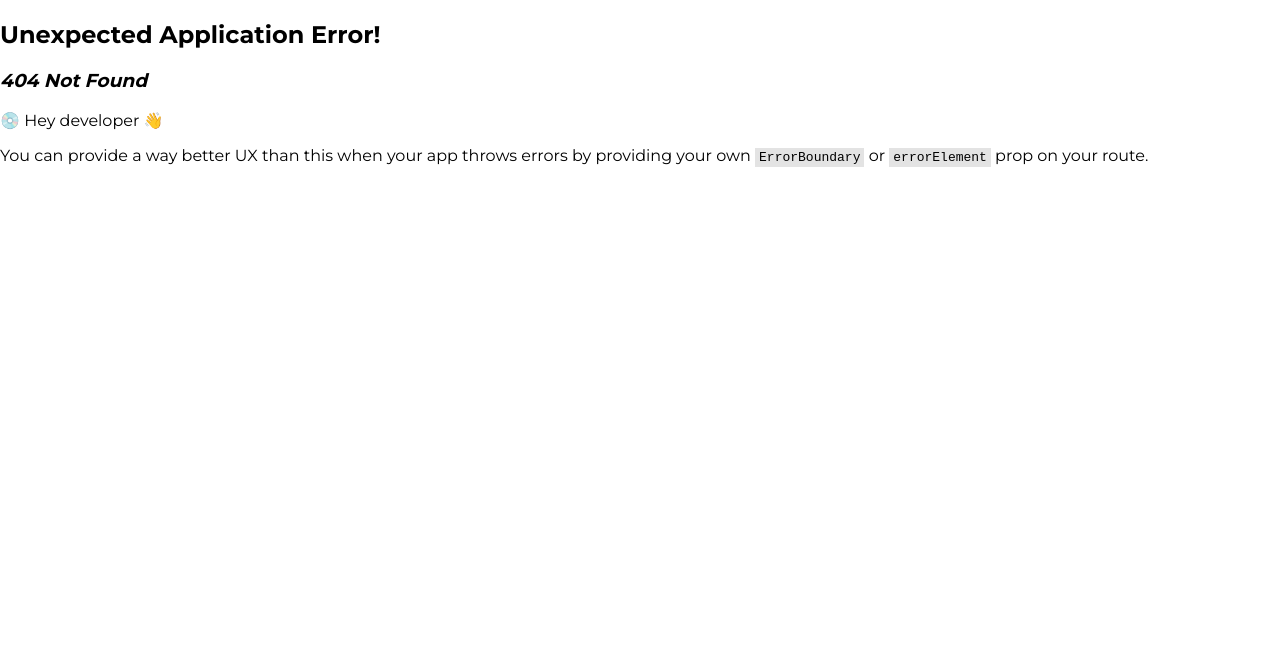
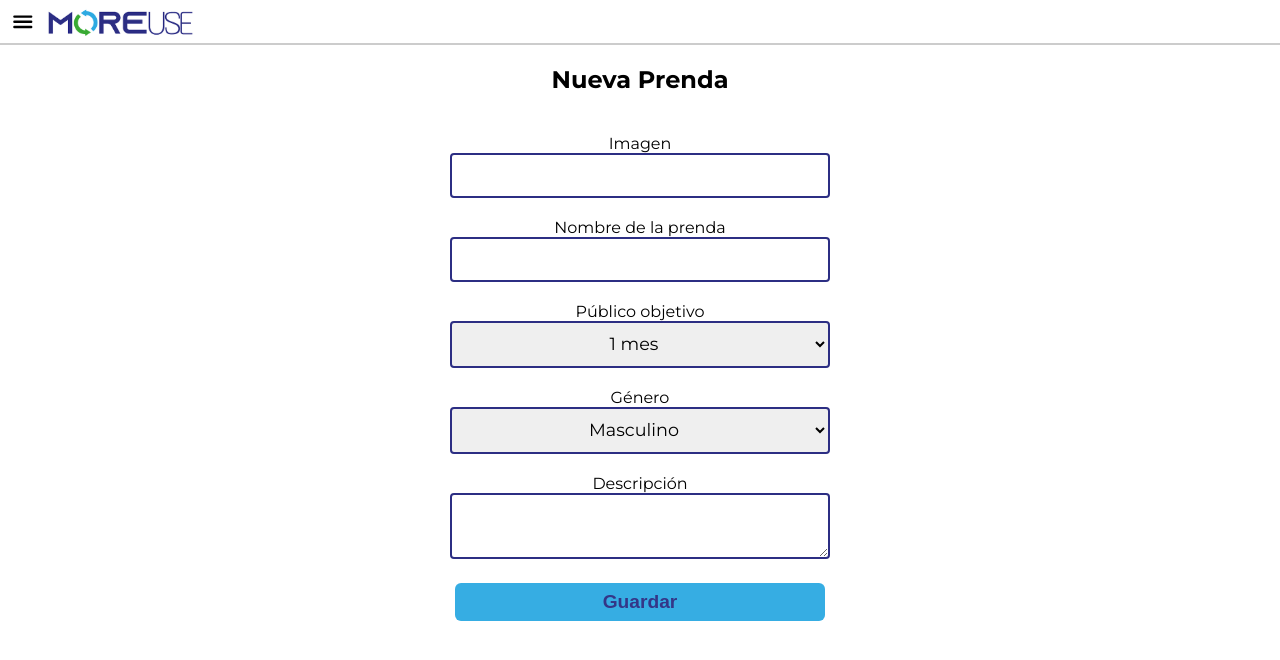
Before and after one commit to andresjuliango/cedesistemas-fs-2023-1, a React (Vite) app in the folder moreuse-app/: page /add-clothing in a window 1280 px wide. Before the commit this address had no page. Shown: the top 660 px of the page. Built offline with nearby package versions, Linux system fonts and the light colour scheme.

Commit message:
feat: add MyClothing and AddClothing

```diff
--- a/moreuse-app/src/App.jsx
+++ b/moreuse-app/src/App.jsx
@@ -2,14 +2,17 @@ import { RouterProvider } from "react-router-dom"
 import { GlobalStyle } from "./globalStyles"
 import { router } from "./Routes/Router"
 import { MenuContextStore } from "./Contexts/MenuContext"
+import { UserContextStore } from "./Contexts/UserContext"
 
 export const App = () => {
   return (
     <>
       <GlobalStyle />
-      <MenuContextStore>
-        <RouterProvider router={router}/>
-      </MenuContextStore>
+      <UserContextStore>
+        <MenuContextStore>
+          <RouterProvider router={router}/>
+        </MenuContextStore>
+      </UserContextStore>
     </>
 
   )
--- a/moreuse-app/src/Components/Topbar/styles.js
+++ b/moreuse-app/src/Components/Topbar/styles.js
@@ -21,4 +21,8 @@ export const MenuIconContainer = styled.div`
   svg {
     font-size: 1.6em;
   }
+  &:hover {
+    color: #666;
+    cursor: pointer;
+  }
 `;
--- /dev/null
+++ b/moreuse-app/src/Constants/index.js
@@ -0,0 +1,30 @@
+export const emailExpRegular = /^[A-Za-z]+[A-Za-z0-9_\.]*@[A-Za-z0-9]+\.[A-Za-z0-9]+/i;
+
+export const phoneNumberExpRegular = /3[0-9]{9}/gm;
+
+export const TARGETS = [
+  '1 mes',
+  '2 meses',
+  '3 meses',
+  '4 meses',
+  '5 meses',
+  '6 meses',
+  '7 meses',
+  '8 meses',
+  '9 meses',
+  '10 meses',
+  '11 meses',
+  '12 meses',
+  'Talla 2',
+  'Talla 4',
+  'Talla 6',
+  'Talla 8',
+  'Talla 10',
+  'Talla 12',
+  'Talla 14'
+]
+
+export const GENDERS = [
+  {id: 1, title: 'Masculino'},
+  {id: 2, title: 'Femenino'}
+]
--- /dev/null
+++ b/moreuse-app/src/Contexts/UserContext.jsx
@@ -0,0 +1,30 @@
+import  React, {createContext, useState} from 'react';
+
+const initialState = {
+  isAuth: true,
+  name: '',
+  email: '',
+  phone: '',
+  address: ''
+};
+
+export const UserContext =createContext(initialState);
+
+export const UserContextStore = (props) => {
+
+  const [user, setUser] = useState(initialState);
+
+  const setAuthorization = (userData) => {
+    setUser({ ...userData, isAuth: true });
+  }
+
+  const removeAuthorization = (userData) => {
+    setUser(initialState)
+  }
+
+  return (
+    <UserContext.Provider value={{user, setAuthorization, removeAuthorization}}>
+      { props.children }
+    </UserContext.Provider>
+  )
+}
--- /dev/null
+++ b/moreuse-app/src/Pages/AddClothing/index.jsx
@@ -0,0 +1,63 @@
+import { Page } from "../../Components/Page"
+import { TARGETS, GENDERS } from "../../Constants";
+import { FormContainer, FormControl } from "../../globalStyles";
+import { Button } from '../../Components/Button';
+import { useForm } from 'react-hook-form'
+
+const AddClothing = () => {
+
+  //Permite llevar el control y registro de los datos ingresados y errores si se presentan
+  const { register, handleSubmit, formState: {errors} } = useForm();
+
+  //Que hacer con los datos del formulario
+  const onSubmitAddClothing = (data) => {
+    console.log('data',data);
+  }
+
+  return (
+    <Page title="Nueva Prenda">
+      <FormContainer>
+        <form onSubmit={handleSubmit(onSubmitAddClothing)} noValidate>
+          <FormControl>
+              <label>Imagen</label>
+              <input type='url' {...register("image",
+                  { required: true}
+              )} />
+              {errors.image?.type === 'required' && <span>Campo requerido</span>}
+          </FormControl>
+          <FormControl>
+              <label>Nombre de la prenda</label>
+              <input type='text' {...register("title",
+                  { required: true}
+              )} />
+              {errors.title?.type === 'required' && <span>Campo requerido</span>}
+          </FormControl>
+          <FormControl>
+            <label>Público objetivo</label>
+            <select {...register("target")}>
+              {
+                TARGETS.map( (item, key) => <option key={key} value={item}>{item}</option> )
+              }
+            </select>
+          </FormControl>
+          <FormControl>
+            <label>Género</label>
+            <select {...register("gender")}>
+              {
+                GENDERS.map( (item, key) => <option key={key} value={item.id}>{item.title}</option> )
+              }
+            </select>
+          </FormControl>
+          <FormControl>
+            <label>Descripción</label>
+            <textarea {...register("description", { required: true })}></textarea>
+            {errors.description?.type === 'required' && <span>Campo requerido</span>}
+          </FormControl>
+          <Button type="submit" text="Guardar" />
+        </form>
+      </FormContainer>
+    </Page>
+  )
+}
+
+export default AddClothing;
--- a/moreuse-app/src/Pages/Login/index.jsx
+++ b/moreuse-app/src/Pages/Login/index.jsx
@@ -4,6 +4,7 @@ import { FormContainer, FormControl } from '../../globalStyles';
 import { Link } from 'react-router-dom';
 import { SignupContent } from './styles';
 import { useForm } from 'react-hook-form';
+import { emailExpRegular } from '../../Constants';
 
 const Login = () => {
 
@@ -22,7 +23,7 @@ const Login = () => {
           <FormControl>
             <label>Correo electrónico</label>
             <input type='text' {...register("emailAddress",
-                { required: true, pattern: /^[A-Za-z]+[A-Za-z0-9_\.]*@[A-Za-z0-9]+\.[A-Za-z0-9]+/i}
+                { required: true, pattern: emailExpRegular}
             )} />
             {errors.emailAddress?.type === 'required' && <span>Campo requerido</span>}
             {errors.emailAddress?.type === 'pattern' && <span>Debes ingresar un correo válido</span>}
--- /dev/null
+++ b/moreuse-app/src/Pages/MyClothes/index.jsx
@@ -0,0 +1,21 @@
+import { Page } from '../../Components/Page'
+import { Button } from '../../Components/Button'
+import { useNavigate } from 'react-router-dom'
+
+const MyClothes = () => {
+
+  const navigate = useNavigate();
+
+  return (
+    <Page title="Mis prendas">
+
+      <Button text="Agregar prenda" onPress={() => navigate("/add-clothing")} />
+
+      <section>
+        <p>Listado de prendas.....</p>
+      </section>
+    </Page>
+  )
+}
+
+export default MyClothes;
--- /dev/null
+++ b/moreuse-app/src/Pages/Profile/index.jsx
@@ -0,0 +1,21 @@
+import { Page } from '../../Components/Page'
+import { Content } from '../../globalStyles';
+
+const Profile = () => {
+  return (
+    <Page title="Perfil">
+      <Content>
+        <h4>Nombre</h4>
+        <p>Juan</p>
+        <h4>Correo Electrónico</h4>
+        <p>juan@gmail.com</p>
+        <h4>Dirección</h4>
+        <p>Marinilla</p>
+        <h4>Teléfono</h4>
+        <p>11111</p>
+      </Content>
+    </Page>
+  )
+};
+
+export default Profile;
--- a/moreuse-app/src/Routes/Router.jsx
+++ b/moreuse-app/src/Routes/Router.jsx
@@ -5,6 +5,12 @@ import { LazyLoading } from '../Components/LazyLoading';
 //Carga perezosa lazy load
 const Home = React.lazy(() => import('../Pages/Home'));
 const WearDetail = React.lazy(() => import('../Pages/WearDetail'));
+const Signup = React.lazy(() => import('../Pages/Signup'));
+const Profile = React.lazy(() => import('../Pages/Profile'));
+const MyClothes = React.lazy(() => import('../Pages/MyClothes'));
+const AddClothing = React.lazy(() => import('../Pages/AddClothing'));
+
+// Se hizo de esta forma para poner timeout y ver la imagen de carga
 const Login = React.lazy(() => import('../Pages/Login').then((module) => {
   return new Promise((resolve) => {
     setTimeout(() => {
@@ -12,7 +18,7 @@ const Login = React.lazy(() => import('../Pages/Login').then((module) => {
     }, 1000)
   })
 }));
-const Signup = React.lazy(() => import('../Pages/Signup'));
+
 
 export const router = createBrowserRouter([
   {
@@ -46,5 +52,29 @@ export const router = createBrowserRouter([
         <Signup />
       </Suspense>
     )
+  },
+  {
+    path: "/profile",
+    element: (
+      <Suspense fallback={<LazyLoading />}>
+        <Profile />
+      </Suspense>
+    )
+  },
+  {
+    path: "/my-clothes",
+    element: (
+      <Suspense fallback={<LazyLoading />}>
+        <MyClothes />
+      </Suspense>
+    )
+  },
+  {
+    path: "/add-clothing",
+    element: (
+      <Suspense fallback={<LazyLoading />}>
+        <AddClothing />
+      </Suspense>
+    )
   }
 ]);
--- a/moreuse-app/src/globalStyles.js
+++ b/moreuse-app/src/globalStyles.js
@@ -22,6 +22,10 @@ export const GlobalStyle = createGlobalStyle`
   }
 `;
 
+export const Content = styled.section`
+  margin: 10px 20px;
+`;
+
 export const FormContainer = styled.section`
   display: flex;
   justify-content: center;
@@ -38,7 +42,7 @@ export const FormControl = styled.div`
     display: block;
     text-align: center;
   }
-  input {
+  input, textarea, select {
     width: 100%;
     font-family: "Montserrat";
     font-size: 1.1em;
@@ -47,6 +51,9 @@ export const FormControl = styled.div`
     text-align: center;
     border-radius: 4px;
   }
+  textarea {
+    text-align: left !important;
+  }
   span {
     color: red;
     font-size: 0.89em;
```
Also changed, not shown: moreuse-app/src/Components/Menu/index.jsx (+27 -3 lines), moreuse-app/src/Pages/Signup/index.jsx (+5 -3 lines).
